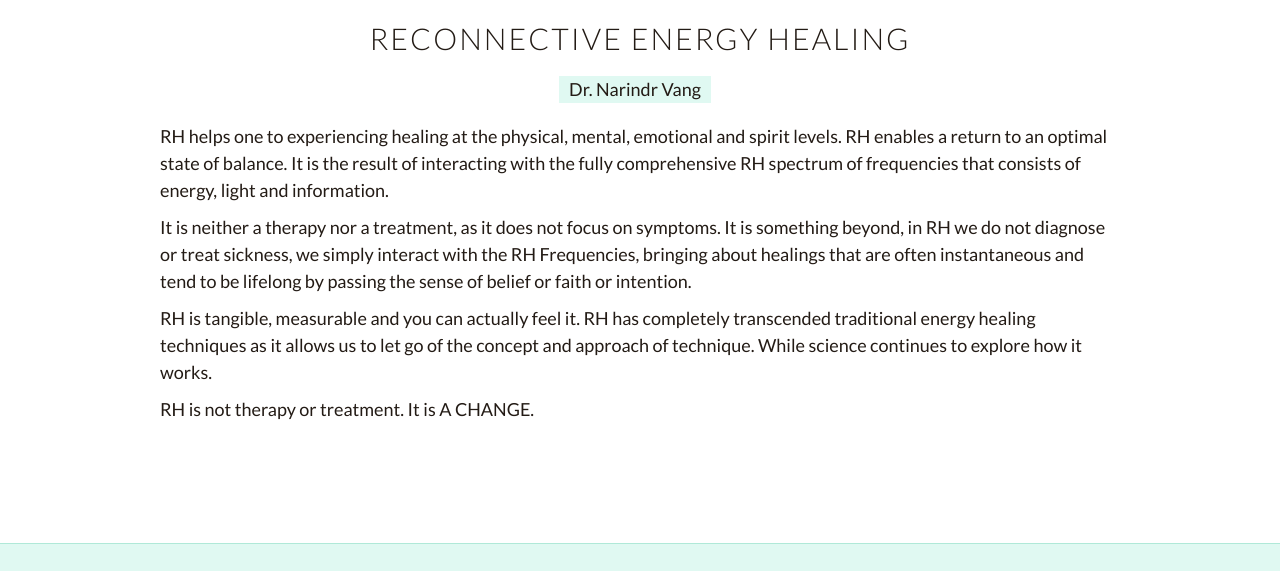
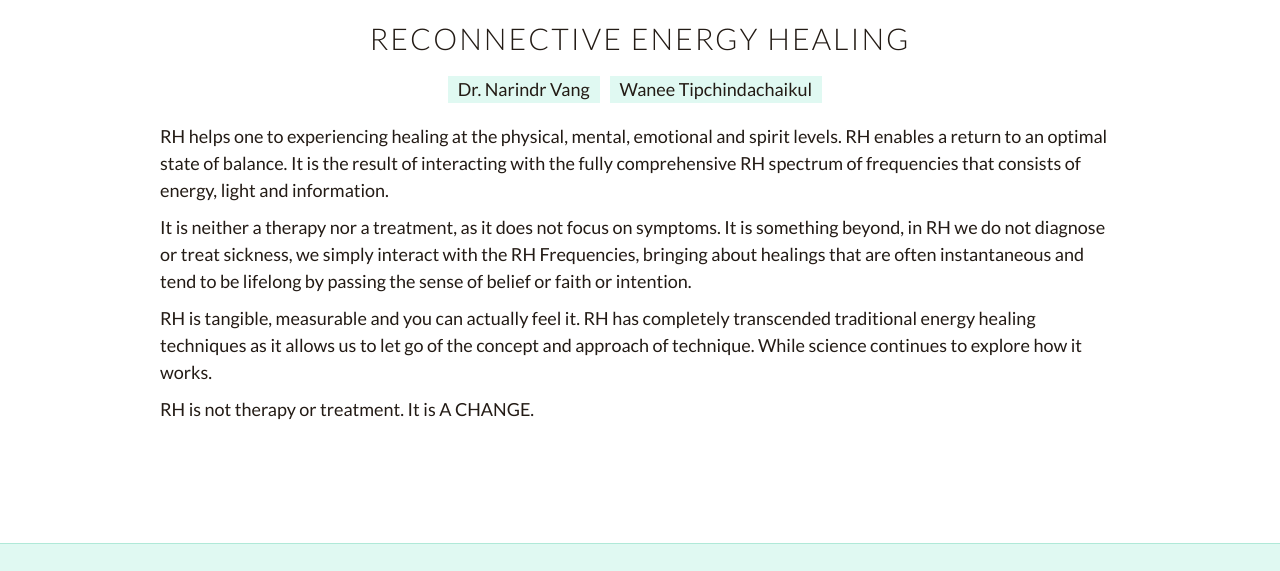
Before and after one commit to cooperda00/omroom, a Gatsby site: page /therapies in a window 1280 px wide. Shown: the part 8365-8936 px from the top of the page. Built offline with nearby package versions, Linux system fonts and the light colour scheme; Gatsby itself is replaced by a stand-in of ours; grey boxes are pictures that could not be loaded.

Commit message:
adds linking between # on therapies/practitioners

```diff
--- a/src/components/Therapies/Therapy.js
+++ b/src/components/Therapies/Therapy.js
@@ -1,20 +1,30 @@
 //Modules
 import React from "react";
 import Image from "gatsby-image";
+import { navigate } from "gatsby";
 //Styles
 import styled from "styled-components";
 import { flex, font, spacing, thinSubTitle, colors } from "../../Utilities";
 
 const Therapy = ({ therapy }) => {
   return (
-    <StyledCard>
+    <StyledCard id={therapy.id}>
       <div className="image-container">
         <Image fluid={therapy.image} className="image" />
       </div>
       <h2 className="title">{therapy.name}</h2>
       <div className="practitioners">
         {therapy.practitioners.map((practitioner, i) => {
-          return <p key={i}>{practitioner}</p>;
+          return (
+            <p
+              key={i}
+              onClick={() => {
+                navigate(`/practitioners/#${practitioner.id}`);
+              }}
+            >
+              {practitioner.name}
+            </p>
+          );
         })}
       </div>
       <div className="info">
@@ -83,6 +93,7 @@ const StyledCard = styled.div`
       background: ${colors.primaryLL};
       margin-right: ${spacing.S};
       padding: 0 ${spacing.S};
+      cursor: pointer;
     }
   }
 
--- a/src/pages/therapies.js
+++ b/src/pages/therapies.js
@@ -16,7 +16,11 @@ const TherapiesPage = ({ data }) => {
         "By talking to the energy of the related person while you followed her guided words into a meditative mind, your brain & heart will get into a coherence state. Your mind will shift into theta brain wave, we can reverse your belief system and set free the old energy that has been carried from your family members.",
         "Plus implement the real potential of who you are, expand your energy field."
       ],
-      practitioners: ["Mutsumi Adachi", "John Bour"]
+      practitioners: [
+        { name: "Mutsumi Adachi", id: "mutsumi" },
+        { name: "John Bour", id: "john" }
+      ],
+      id: "memory"
     },
 
     {
@@ -28,7 +32,8 @@ const TherapiesPage = ({ data }) => {
         "We will use colour, shapes, metaphors to let you release the blocked energy.",
         "Clear and release unnecessary energy with the help of your innate wisdom."
       ],
-      practitioners: ["Mutsumi Adachi"]
+      practitioners: [{ name: "Mutsumi Adachi", id: "mutsumi" }],
+      id: "shamanic"
     },
 
     {
@@ -38,7 +43,8 @@ const TherapiesPage = ({ data }) => {
         "Chakras are our energy system, interior and exteriorly connected to everything around us.",
         "Detect your blockage through the memories stuck inside your energy chakras, bring you back to the true essence of yourself."
       ],
-      practitioners: ["Mutsumi Adachi"]
+      practitioners: [{ name: "Mutsumi Adachi", id: "mutsumi" }],
+      id: "chakra"
     },
 
     {
@@ -51,7 +57,8 @@ const TherapiesPage = ({ data }) => {
 
         "Past life regression therapy is typically thought to be best for helping people to explore a spiritual path and it is gaining recognition as a type of spiritual healing. But whether you follow a religion or not, it is thought that by experiencing yourself as a soul in other lifetimes, you gain a profound awareness that you are more than a physical body. Your old patterns and beliefs are easily explained in a Past life Regression Therapy session."
       ],
-      practitioners: ["Mutsumi Adachi"]
+      practitioners: [{ name: "Mutsumi Adachi", id: "mutsumi" }],
+      id: "past"
     },
 
     {
@@ -61,7 +68,8 @@ const TherapiesPage = ({ data }) => {
         "When you are in the cross road of your life, we can use Tarot cards which rich in colours, archetypes, numbers and collective symbols.",
         "We can guide you to see the reality from another perspective. And take a leap to your new possibility in the future."
       ],
-      practitioners: ["Mutsumi Adachi"]
+      practitioners: [{ name: "Mutsumi Adachi", id: "mutsumi" }],
+      id: "tarot"
     },
 
     {
@@ -70,7 +78,8 @@ const TherapiesPage = ({ data }) => {
       info: [
         "CST is a non-invasive, hands-on therapy that aims to enhance the body's own healing capabilities. It uses a gentle touch to manipulate the joints in the cranium or skull, parts of the pelvis, and the spine to treat disease."
       ],
-      practitioners: ["Mutsumi Adachi"]
+      practitioners: [{ name: "Mutsumi Adachi", id: "mutsumi" }],
+      id: "cranio"
     },
 
     {
@@ -80,7 +89,8 @@ const TherapiesPage = ({ data }) => {
         "Reiki is an often misunderstood and poorly taught spiritual practice. It is not a cure for all things. Nor is about good and bad energy. It is not even about becoming ‘a healer’ or a wellness expert. Reiki is a process of self-discovery.",
         "When Michael first started learning reiki in 2006, he didn’t believe that it worked. But after over a decade of practice an detaching the art of reiki, he has seen the effects. Reiki not only helps people to understand the conditions they are facing in their lives but, most importantly, it helps the practitioners to evolve their attitudes, reduce their ego and see a reflection of themselves in others around them."
       ],
-      practitioners: ["Michael Paul Stephens"]
+      practitioners: [{ name: "Michael Paul Stephens", id: "michael" }],
+      id: "reiki"
     },
 
     {
@@ -89,7 +99,8 @@ const TherapiesPage = ({ data }) => {
       info: [
         "Dr. Narindr can provide hypnotherapy to treat a number of issues, including weight loss, smoking cessation and stress relief, as well as provide tools to help you with relationships, money, addiction and business issues."
       ],
-      practitioners: ["Dr. Narindr Vang"]
+      practitioners: [{ name: "Dr. Narindr Vang", id: "narindr" }],
+      id: "hypno"
     },
 
     {
@@ -101,7 +112,11 @@ const TherapiesPage = ({ data }) => {
         "RH is tangible, measurable and you can actually feel it. RH has completely transcended traditional energy healing techniques as it allows us to let go of the concept and approach of technique. While science continues to explore how it works.",
         "RH is not therapy or treatment. It is A CHANGE."
       ],
-      practitioners: ["Dr. Narindr Vang"]
+      practitioners: [
+        { name: "Dr. Narindr Vang", id: "narindr" },
+        { name: "Wanee Tipchindachaikul", id: "wanee" }
+      ],
+      id: "reconnective"
     }
   ];
   return (
```
Also changed, not shown: src/components/Practitioners/Practitioner.js (+11 -3 lines), src/pages/practitioners.js (+26 -15 lines).
